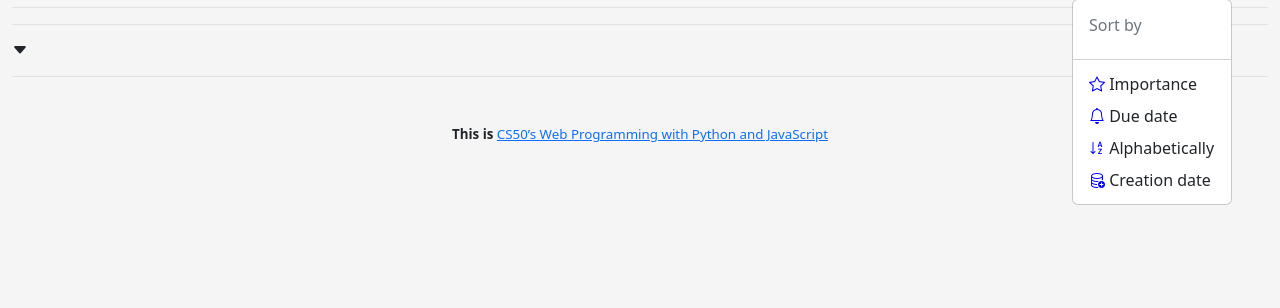
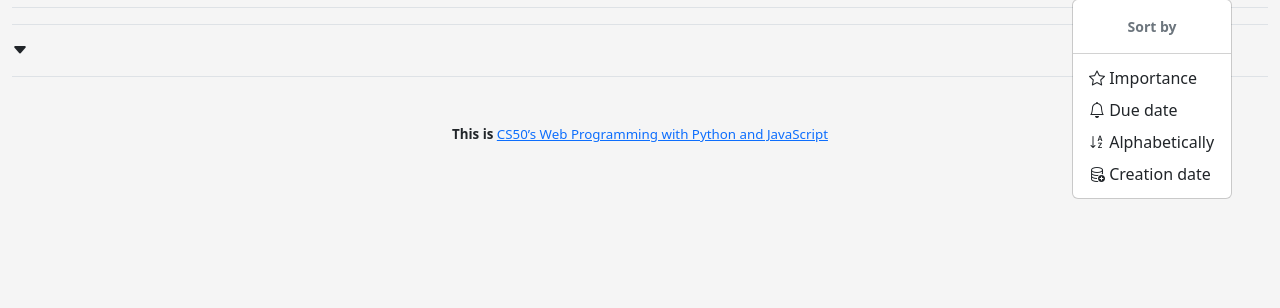
Before and after one commit to baohm88/todos, a Django app: template todo/templates/todo/index.html in a window 1280 px wide, after a click that opens the changed part. Shown: the part 110-418 px from the top of the page. Run offline with Django 5.2, Linux system fonts and the light colour scheme; the template is opened without the code that fills it, so the values that code supplies are empty; some libraries are stand-ins or nearby versions.

Commit message:
Soft reset and add sortTasks

```diff
--- a/todo/static/todo/index.js
+++ b/todo/static/todo/index.js
@@ -550,6 +550,10 @@ function updateTasksCount(task_list) {
     });
 }
 
-function toggleSorting(x) {
-    console.log("toggle sorting");
+function sortTasks(task_list, key) {
+    document.querySelectorAll(".sort-tasks").forEach((task_list) => {
+        task_list.onclick = () => {
+            console.log(task_list.dataset.task);
+        };
+    });
 }
--- a/todo/static/todo/styles.css
+++ b/todo/static/todo/styles.css
@@ -2,6 +2,10 @@ body {
     margin: 0px;
     padding: 0px;
     background-color: whitesmoke;
+}
+
+ul > li p {
+    margin: 0px;
 }
 
 form {
--- a/todo/templates/todo/navbar.html
+++ b/todo/templates/todo/navbar.html
@@ -85,29 +85,31 @@
                 <i
                     class="bi bi-arrow-down-up me-2"
                     style="font-size: x-large; color: blue"
-                    onclick="toggleSorting(this)"
+                    onclick="sortTasks(this)"
                     data-bs-toggle="dropdown"
                 ></i>
                 <ul class="dropdown-menu">
-                    <li class="dropdown-header"><h6>Sort by</h6></li>
+                    <li class="dropdown-header text-center"><b>Sort by</b></li>
                     <li class="dropdown-divider"><hr /></li>
                     <li class="dropdown-item">
-                        <i class="bi bi-star" style="color: blue"></i>
-                        Importance
+                        <p class="sort-tasks" data-task="important">
+                            <i class="bi bi-star"></i> Importance
+                        </p>
                     </li>
                     <li class="dropdown-item">
-                        <i class="bi bi-bell" style="color: blue"></i> Due date
+                        <p class="sort-tasks" data-task="due_date">
+                            <i class="bi bi-bell"></i> Due date
+                        </p>
                     </li>
                     <li class="dropdown-item">
-                        <i
-                            class="bi bi-sort-alpha-down"
-                            style="color: blue"
-                        ></i>
-                        Alphabetically
+                        <p class="sort-tasks" data-task="title">
+                            <i class="bi bi-sort-alpha-down"></i> Alphabetically
+                        </p>
                     </li>
                     <li class="dropdown-item">
-                        <i class="bi bi-database-add" style="color: blue"></i>
-                        Creation date
+                        <p class="sort-tasks" data-task="created_at">
+                            <i class="bi bi-database-add"></i> Creation date
+                        </p>
                     </li>
                 </ul>
 
```
Also changed, not shown: db.sqlite3.
